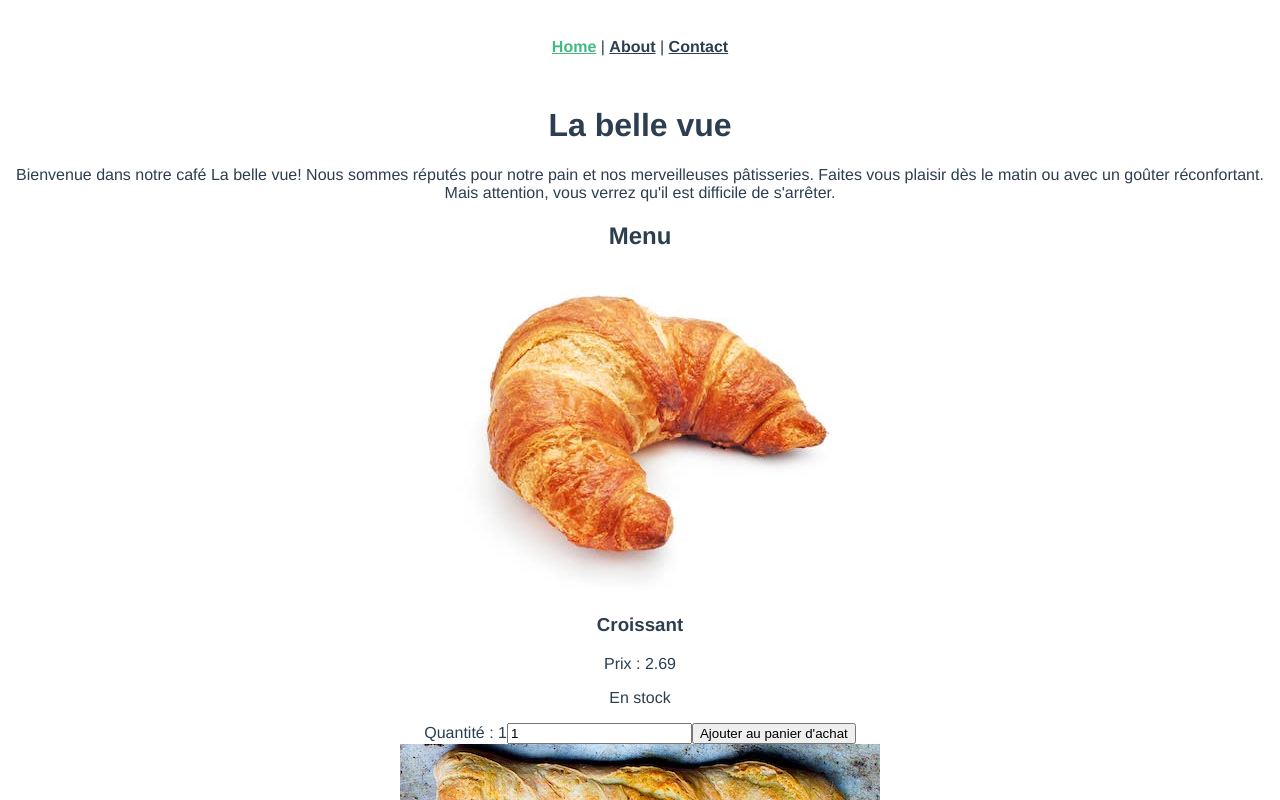
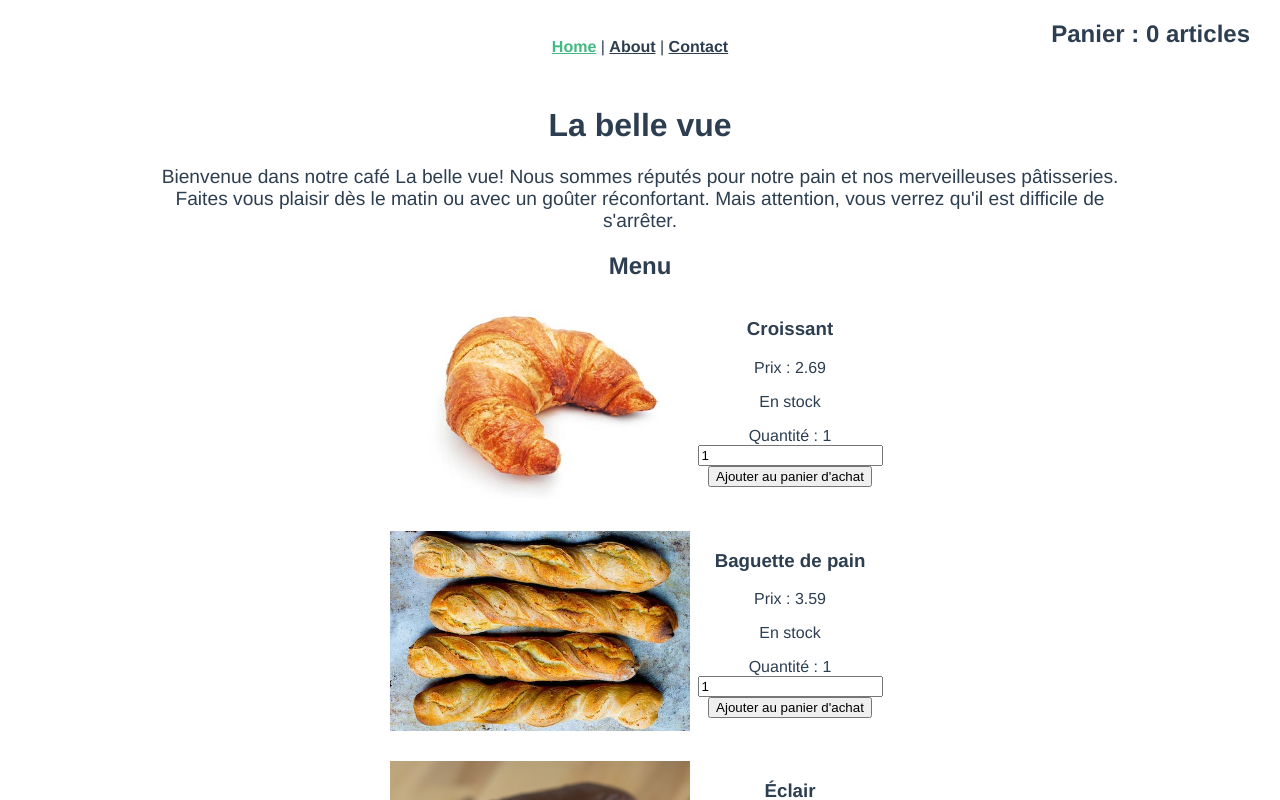
Before and after one commit to vedil17/OpenClassroom_Vue, a Vue app: page /#/ in a window 1280 px wide. Shown: the top 800 px of the page. Built offline with nearby package versions, Linux system fonts and the light colour scheme.

Commit message:
'part3chapter1'

```diff
--- a/src/assets/styles.css
+++ /dev/null
@@ -1,42 +0,0 @@
-.app {
-    font-family: 'Avenir', Helvetica, Arial, sans-serif;
-    -webkit-font-smoothing: antialiased;
-    -moz-osx-font-smoothing: grayscale;
-    text-align: center;
-    color: #2c3e50;
-}
-
-.description {
-    max-width: 960px;
-    font-size: 1.2rem;
-    margin: 0 auto;
-}
-
-.footer {
-    text-align: center;
-    font-style: italic;
-}
-
-.menu {
-    display: flex;
-    flex-direction: column;
-    justify-content: center;
-    align-items: center;
-}
-
-.menu-item {
-    display: flex;
-    width: 500px;
-    justify-content: space-between;
-    margin-bottom: 30px;
-}
-
-.menu-item__image {
-    max-width: 300px;
-}
-
-.shopping-cart {
-    position: absolute;
-    right: 30px;
-    top: 0;
-}
--- a/src/components/MenuItem.vue
+++ b/src/components/MenuItem.vue
@@ -42,3 +42,16 @@
   }
 }
 </script>
+
+<style>
+  .menu-item {
+    display: flex;
+    width: 500px;
+    justify-content: space-between;
+    margin-bottom: 30px;
+  }
+
+  .menu-item__image {
+    max-width: 300px;
+  }
+</style>
--- a/src/router/index.js
+++ b/src/router/index.js
@@ -1,11 +1,10 @@
 import { createRouter, createWebHashHistory } from 'vue-router'
-import Home from '../views/Home.vue'
 
 const routes = [
   {
     path: '/',
     name: 'Home',
-    component: Home
+    component: () => import('../views/Home')
   },
   {
     path: '/about',
--- a/src/views/Home.vue
+++ b/src/views/Home.vue
@@ -90,3 +90,29 @@
   }
 }
 </script>
+
+<style>
+  .description {
+    max-width: 960px;
+    font-size: 1.2rem;
+    margin: 0 auto;
+  }
+
+  .footer {
+    text-align: center;
+    font-style: italic;
+  }
+
+  .menu {
+    display: flex;
+    flex-direction: column;
+    justify-content: center;
+    align-items: center;
+  }
+
+  .shopping-cart {
+    position: absolute;
+    right: 30px;
+    top: 0;
+  }
+</style>
```
